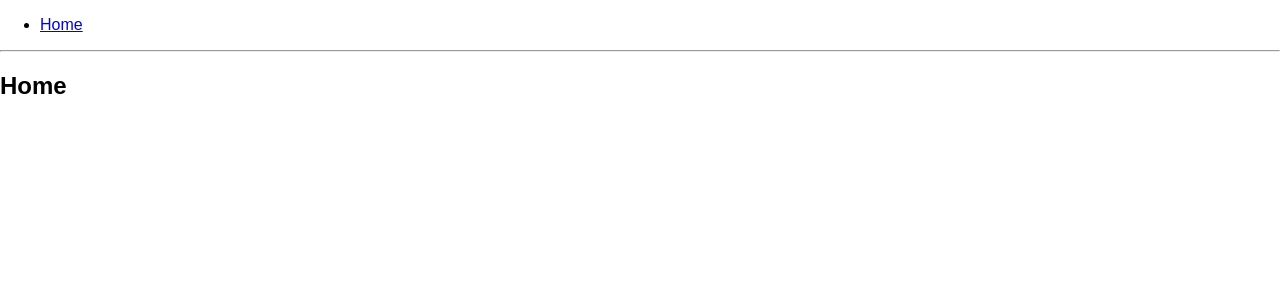
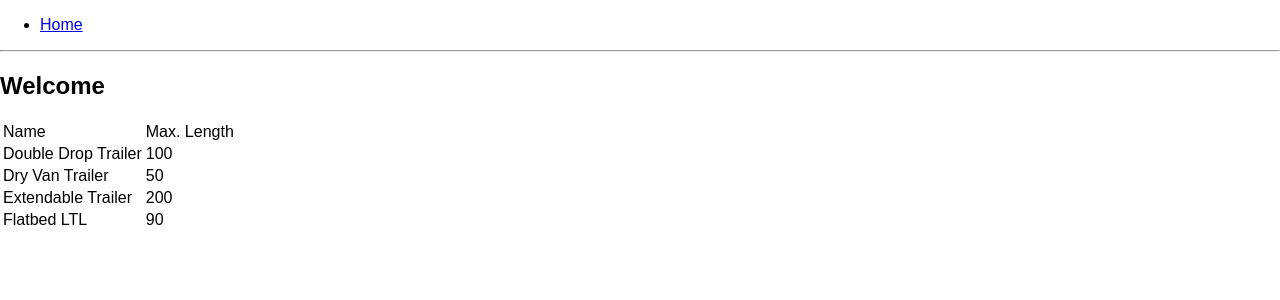
Before and after one commit to stward/equipment-admin, a React (Create React App) app: page / in a window 1280 px wide. Shown: the top 300 px of the page. Built offline with nearby package versions, Linux system fonts and the light colour scheme.

Commit message:
added some basic homepage display stuff

```diff
--- a/src/App.js
+++ b/src/App.js
@@ -4,6 +4,8 @@ import {
   Route,
   Link
 } from 'react-router-dom'
+import ReactDOM from 'react-dom';
+import HomeContainer from './Main.js'
 
 const App = () => (
   <Router>
@@ -21,7 +23,8 @@ const App = () => (
 
 const Home = () => (
   <div>
-    <h2>Home</h2>
+    <h2>Welcome</h2>
+    <HomeContainer />
   </div>
 )
 
--- /dev/null
+++ b/src/Main.js
@@ -0,0 +1,40 @@
+import React, { Component } from 'react'
+
+const equipment = [
+  {name: 'Double Drop Trailer', maxLength: 100},
+  {name: 'Dry Van Trailer', maxLength: 50},
+  {name: 'Extendable Trailer', maxLength: 200},
+  {name: 'Flatbed LTL', maxLength: 90}
+]
+
+class HomeContainer extends Component {
+  constructor (props) {
+    super(props);
+    this.state = {}
+  }
+
+  renderEquipment() {
+    return equipment.map((x) => (
+      <tr>
+        <td>{x.name}</td>
+        <td>{x.maxLength}</td>
+      </tr>
+    ));
+  }
+
+  render () {
+    return (
+      <div>
+        <table>
+          <tr>
+            <td>Name</td>
+            <td>Max. Length</td>
+          </tr>
+          {this.renderEquipment()}
+        </table>
+      </div>
+    )
+  }
+}
+
+export default HomeContainer
```
